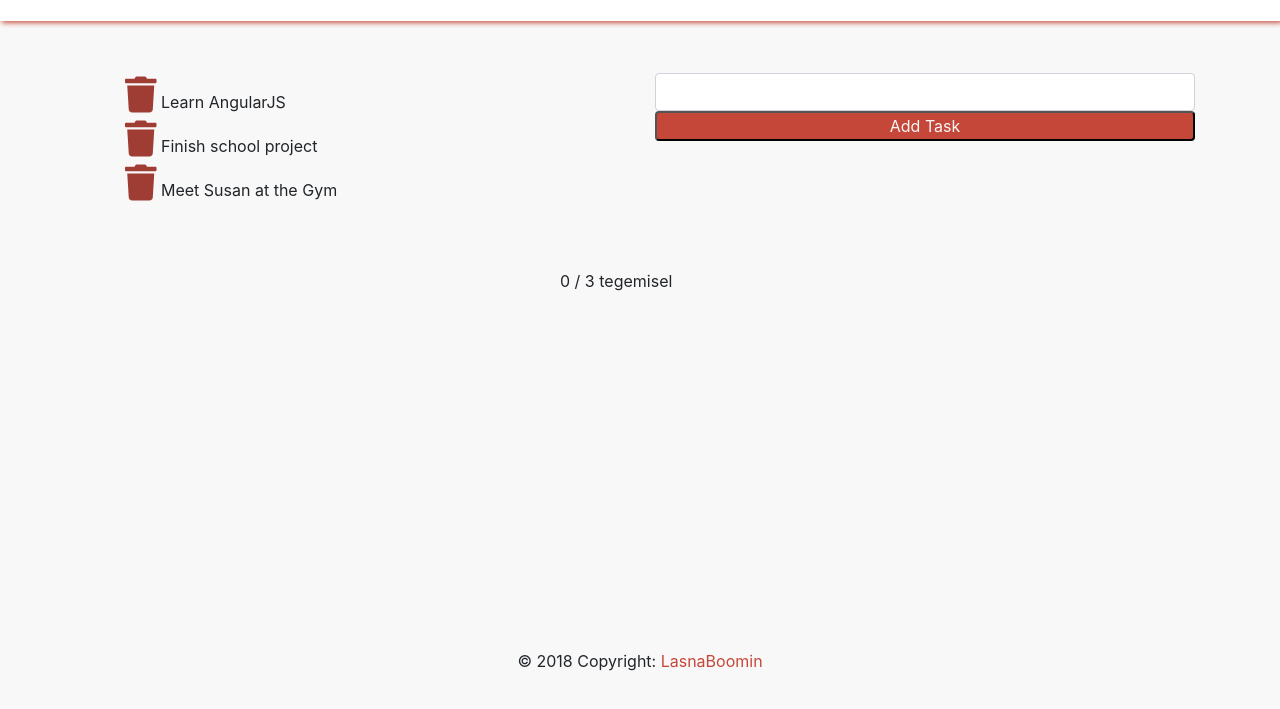
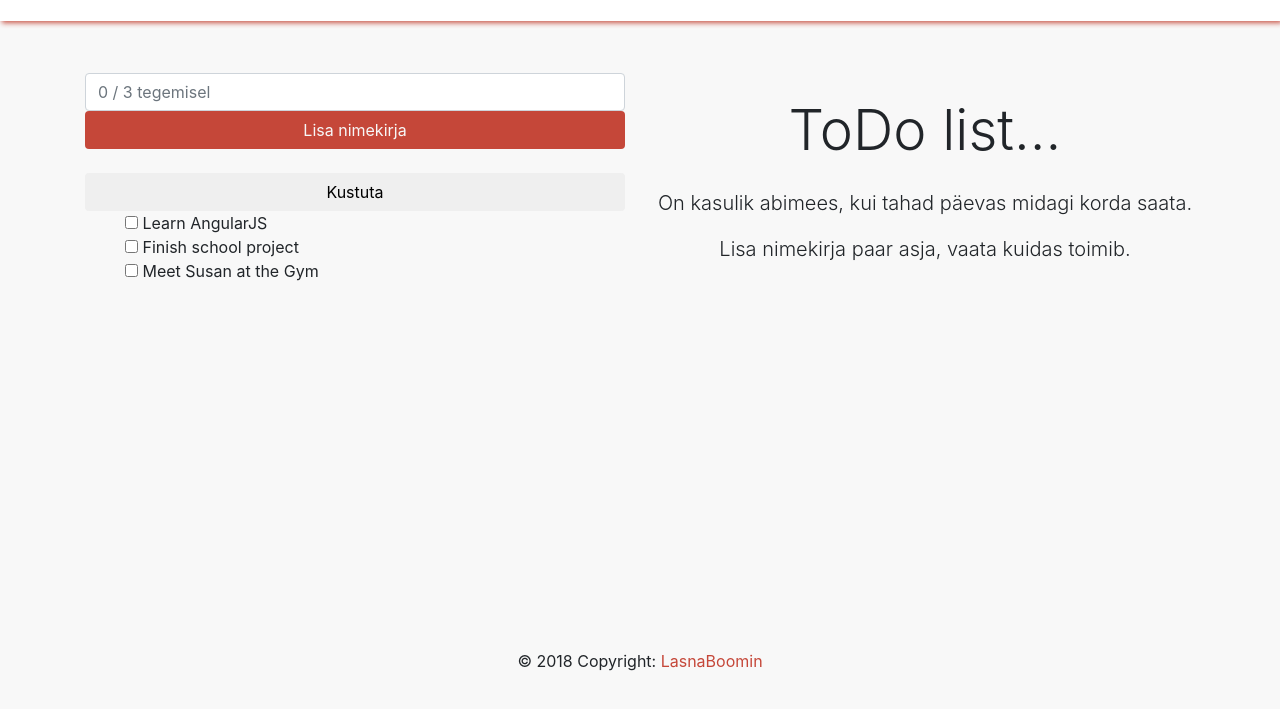
Before and after one commit to Lznboomin/Angular, a plain HTML site: page pages/todo.html in a window 1280 px wide. Both pictures are taken after a click on the link "ToDo". Shown: the part 87-796 px from the top of the page. Drawn offline with nearby package versions, Linux system fonts and the light colour scheme; some packages are replaced by stand-ins of ours.

Commit message:
Finished todo

```diff
--- a/css/style.css
+++ b/css/style.css
@@ -59,7 +59,7 @@ button {
     font-size: 36px;
 }
 
-/* .done {
+.done {
     color: gray;
     text-decoration: line-through !important;
-} */
+}
--- a/js/script.js
+++ b/js/script.js
@@ -48,7 +48,15 @@ app.controller('taskCtrl', function($scope) {
     return $scope.tasks.filter(function (task) {
       return task.done;
     }).length;
-  }
+  };
+
+  $scope.clearCompleted = function() {
+    var completedTasks = $scope.tasks;
+    $scope.tasks = [];
+    angular.forEach(completedTasks, function(task) {
+      if (!task.done) $scope.tasks.push(task);
+    })
+  };
 });
 //Snake game
 angular.module('ngSnake', [])
--- a/pages/todo.html
+++ b/pages/todo.html
@@ -46,31 +46,33 @@
         </div>
     </nav>
 
+    <!-- ng-click="removeItem($index)" -->
+
     <div class="container">
         <div ng-controller="taskCtrl">
             <div class="row">
-                <div class="col">
+                <div class="col-lg-6 m-auto">
+                        <form ng-submit="addtask()">
+                                <input type="text" ng-model="task.title" class="form-control" placeholder="{{getTotalTodos() | number}} / {{tasks.length}} tegemisel">
+                                <button type="submit" class="btn btn-block btn-ngred lead">Lisa nimekirja</button>
+                                <br>
+                            </form>
+                            <button type="submit" class="btn btn-block" ng-click="clearCompleted()">Kustuta</button>
                     <ul>
                         <li class="task-item" ng-repeat="task in tasks">
-                            <span ng-click="removeItem($index)"><i class="fa fa-trash py-1"></i></span>
-                            <span class="done">{{task.title}}</span>
+                            <input type="checkbox" ng-model="task.done">
+                            <span ng-class="{done: task.done}">{{task.title}}</span>
                         </li>
                     </ul>
                 </div>
-                <div class="col">
-                    <form ng-submit="addtask()">
-                        <input type="text" ng-model="task.title" class="form-control">
-                        <button type="submit" class="btn-block btn-ngred">Add Task</button>
-                        <br>
-                    </form>
+                <div class="col-lg-6">
+                    <h2 class="display-4 text-center my-4">ToDo list...</h2>
+                    <p class="lead text-center">On kasulik abimees, kui tahad päevas midagi korda saata.</p>
+                    <p class="lead text-center">Lisa nimekirja paar asja, vaata kuidas toimib.</p>
                 </div>
 
             </div>
-            <div class="row">
-                <div class="col-lg-2 m-auto pt-5">
-                    <span> {{getTotalTodos() | number}} / {{tasks.length}} tegemisel</span>
-                </div>
-            </div>
+
         </div>
 
 
```
